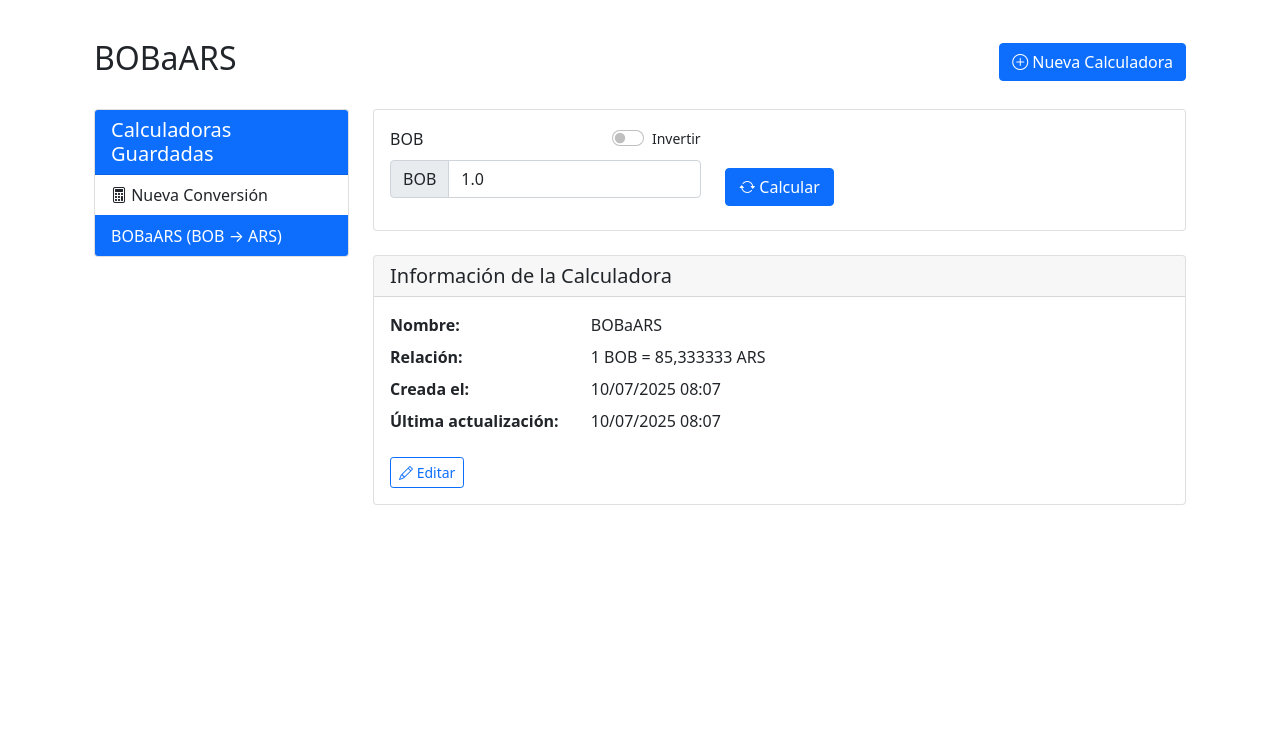
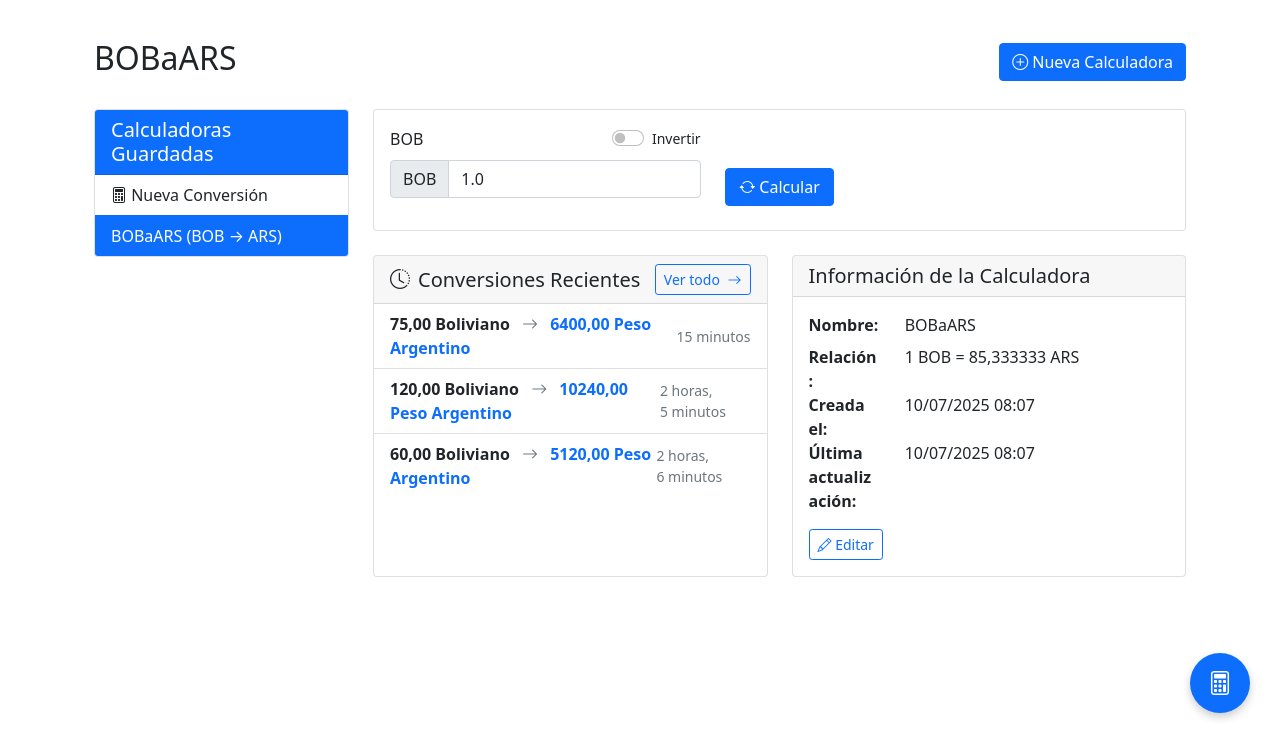
Before and after one commit to orquera10/ga-tos, a Django app: page /calculadoras/calcular/3/ in a window 1280 px wide. Shown: the part 57-800 px from the top of the page. Run offline with Django 5.2, Linux system fonts and the light colour scheme; data comes from the database, SQL or seed files in the repository; both versions use the stored data as it was after the commit; some libraries are stand-ins or nearby versions.

Commit message:
feat: agragado de calculadora de divisas

```diff
--- a/calculadoras/models.py
+++ b/calculadoras/models.py
@@ -1,5 +1,6 @@
 from django.db import models
 from django.utils import timezone
+from django.conf import settings
 
 class CalculadoraDivisa(models.Model):
     MONEDAS = [
@@ -56,3 +57,75 @@ class CalculadoraDivisa(models.Model):
     def get_moneda_destino_display_name(self):
         """Devuelve el nombre completo de la moneda de destino"""
         return dict(self.MONEDAS).get(self.moneda_destino, self.moneda_destino)
+
+
+class HistorialConversion(models.Model):
+    """
+    Registra el historial de conversiones realizadas con cada calculadora
+    """
+    calculadora = models.ForeignKey(
+        CalculadoraDivisa,
+        on_delete=models.CASCADE,
+        related_name='conversiones',
+        verbose_name='Calculadora'
+    )
+    monto_origen = models.DecimalField(
+        max_digits=20,
+        decimal_places=2,
+        verbose_name='Monto origen'
+    )
+    moneda_origen = models.CharField(
+        max_length=3,
+        choices=CalculadoraDivisa.MONEDAS,
+        verbose_name='Moneda origen'
+    )
+    monto_destino = models.DecimalField(
+        max_digits=20,
+        decimal_places=2,
+        verbose_name='Monto destino'
+    )
+    moneda_destino = models.CharField(
+        max_length=3,
+        choices=CalculadoraDivisa.MONEDAS,
+        verbose_name='Moneda destino'
+    )
+    relacion_conversion = models.DecimalField(
+        max_digits=20,
+        decimal_places=10,
+        verbose_name='Relación de conversión'
+    )
+    direccion = models.CharField(
+        max_length=10,
+        choices=[('directa', 'Directa'), ('inversa', 'Inversa')],
+        verbose_name='Dirección de conversión'
+    )
+    fecha_conversion = models.DateTimeField(
+        auto_now_add=True,
+        verbose_name='Fecha de conversión'
+    )
+    ip_usuario = models.GenericIPAddressField(
+        null=True,
+        blank=True,
+        verbose_name='IP del usuario'
+    )
+    user_agent = models.TextField(
+        null=True,
+        blank=True,
+        verbose_name='User Agent'
+    )
+
+    # Nota: Este campo se mantiene para compatibilidad, pero no se usará
+    usuario = models.CharField(
+        max_length=100,
+        null=True,
+        blank=True,
+        verbose_name='Usuario'
+    )
+
+    class Meta:
+        ordering = ['-fecha_conversion']
+        verbose_name = 'Historial de Conversión'
+        verbose_name_plural = 'Historial de Conversiones'
+
+    def __str__(self):
+        return f"{self.monto_origen} {self.moneda_origen} → {self.monto_destino} {self.moneda_destino} ({self.fecha_conversion.strftime('%d/%m/%Y %H:%M')})"
--- a/calculadoras/templates/calculadoras/calcular_divisa.html
+++ b/calculadoras/templates/calculadoras/calcular_divisa.html
@@ -99,10 +99,55 @@
 </div>
 
 {% if calculadora %}
-<div class="card mt-4">
-    <div class="card-header">
-        <h5 class="mb-0">Información de la Calculadora</h5>
+<div class="row mt-4">
+    <!-- Sección de Historial de Conversiones -->
+    <div class="col-md-6 mb-4">
+        <div class="card h-100">
+            <div class="card-header d-flex justify-content-between align-items-center">
+                <h5 class="mb-0">
+                    <i class="bi bi-clock-history me-2"></i>Conversiones Recientes
+                </h5>
+                <a href="{% url 'calculadoras:historial_conversiones' calculadora.id %}" class="btn btn-sm btn-outline-primary">
+                    Ver todo <i class="bi bi-arrow-right ms-1"></i>
+                </a>
+            </div>
+            <div class="card-body p-0">
+                {% if conversiones_recientes %}
+                    <div class="list-group list-group-flush">
+                        {% for conversion in conversiones_recientes %}
+                        <div class="list-group-item">
+                            <div class="d-flex justify-content-between align-items-center">
+                                <div>
+                                    <span class="fw-bold">{{ conversion.monto_origen|floatformat:2 }} {{ conversion.get_moneda_origen_display }}</span>
+                                    <i class="bi bi-arrow-right mx-2 text-muted"></i>
+                                    <span class="text-primary fw-bold">{{ conversion.monto_destino|floatformat:2 }} {{ conversion.get_moneda_destino_display }}</span>
+                                </div>
+                                <small class="text-muted">{{ conversion.fecha_conversion|timesince }}</small>
+                            </div>
+                            {% if conversion.direccion == 'inversa' %}
+                                <div class="small text-muted mt-1">
+                                    <i class="bi bi-arrow-left-right"></i> Conversión inversa
+                                </div>
+                            {% endif %}
+                        </div>
+                        {% endfor %}
+                    </div>
+                {% else %}
+                    <div class="text-center p-4 text-muted">
+                        <i class="bi bi-info-circle me-1"></i>
+                        No hay conversiones recientes
+                    </div>
+                {% endif %}
+            </div>
+        </div>
     </div>
+
+    <!-- Sección de Información de la Calculadora -->
+    <div class="col-md-6 mb-4">
+        <div class="card h-100">
+            <div class="card-header">
+                <h5 class="mb-0">Información de la Calculadora</h5>
+            </div>
     <div class="card-body">
         <dl class="row">
             <dt class="col-sm-3">Nombre:</dt>
@@ -122,6 +167,7 @@
             <a href="{% url 'calculadoras:crear_calculadora' %}" class="btn btn-outline-primary btn-sm">
                 <i class="bi bi-pencil"></i> Editar
             </a>
+        </div>
         </div>
     </div>
 </div>
--- a/calculadoras/urls.py
+++ b/calculadoras/urls.py
@@ -9,6 +9,7 @@ urlpatterns = [
     path('nueva/', views.crear_calculadora, name='crear_calculadora'),
     path('calcular/', views.calcular_divisa, name='calcular_divisa'),
     path('calcular/<int:calculadora_id>/', views.calcular_divisa, name='calcular_con_calculadora'),
+    path('historial/<int:calculadora_id>/', views.historial_conversiones, name='historial_conversiones'),
     path('borrar/<int:calculadora_id>/', views.borrar_calculadora, name='borrar_calculadora'),
     # API endpoints
     path('api/calculadora/<int:calculadora_id>/', api_views.calculadora_detalle_api, name='calculadora_detalle_api'),
--- a/calculadoras/views.py
+++ b/calculadoras/views.py
@@ -2,9 +2,19 @@ from django.shortcuts import render, redirect, get_object_or_404
 from django.contrib import messages
 from django.urls import reverse
 from django.views.decorators.http import require_POST
-from .models import CalculadoraDivisa
+from django.utils import timezone
+from django.db import transaction
+from .models import CalculadoraDivisa, HistorialConversion
 from .forms import CalculadoraDivisaForm, ConversionForm
-from django.utils import timezone
+
+def get_client_ip(request):
+    """Obtiene la IP del cliente"""
+    x_forwarded_for = request.META.get('HTTP_X_FORWARDED_FOR')
+    if x_forwarded_for:
+        ip = x_forwarded_for.split(',')[0]
+    else:
+        ip = request.META.get('REMOTE_ADDR')
+    return ip
 
 def index(request):
     calculadoras = CalculadoraDivisa.objects.all().order_by('-fecha_creacion')
@@ -77,6 +87,21 @@ def calcular_divisa(request, calculadora_id=None):
             # Obtener la fecha/hora actual con la zona horaria configurada
             fecha_actual = timezone.localtime(timezone.now())
 
+            # Crear el registro de historial
+            with transaction.atomic():
+                HistorialConversion.objects.create(
+                    calculadora=calculadora,
+                    monto_origen=monto,
+                    moneda_origen=moneda_origen,
+                    monto_destino=monto_convertido,
+                    moneda_destino=moneda_destino,
+                    relacion_conversion=relacion,
+                    direccion='inversa' if es_conversion_inversa else 'directa',
+                    ip_usuario=get_client_ip(request),
+                    user_agent=request.META.get('HTTP_USER_AGENT', '')[:500],  # Limitamos la longitud
+                    usuario='Anónimo'  # Valor por defecto ya que no hay autenticación
+                )
+
             resultado = {
                 'monto_original': float(monto),
                 'moneda_origen': moneda_origen,
@@ -89,10 +114,58 @@ def calcular_divisa(request, calculadora_id=None):
     else:
         form = ConversionForm(calculadora=calculadora)
 
-    return render(request, 'calculadoras/calcular_divisa.html', {
+    # Preparar el contexto base
+    context = {
         'form': form,
         'calculadoras': calculadoras,
         'calculadora': calculadora,
         'resultado': resultado,
         'titulo': 'Nueva Conversión de Divisas'
+    }
+
+    # Si hay una calculadora, agregar las últimas conversiones al contexto
+    if calculadora:
+        context['conversiones_recientes'] = HistorialConversion.objects.filter(
+            calculadora=calculadora
+        ).order_by('-fecha_conversion')[:5]
+
+    return render(request, 'calculadoras/calcular_divisa.html', context)
+
+
+def historial_conversiones(request, calculadora_id):
+    """Muestra el historial de conversiones para una calculadora específica"""
+    calculadora = get_object_or_404(CalculadoraDivisa, id=calculadora_id)
+
+    # Obtener las últimas 50 conversiones para esta calculadora
+    conversiones = HistorialConversion.objects.filter(
+        calculadora=calculadora
+    ).select_related('calculadora').order_by('-fecha_conversion')[:50]
+
+    # Estadísticas básicas
+    total_conversiones = conversiones.count()
+
+    # Agrupar por día para el gráfico
+    from django.db.models.functions import TruncDay
+    from django.db.models import Count, Sum
+
+    conversiones_por_dia = (
+        HistorialConversion.objects
+        .filter(calculadora=calculadora)
+        .annotate(dia=TruncDay('fecha_conversion'))
+        .values('dia')
+        .annotate(total=Count('id'))
+        .order_by('dia')
+    )
+
+    # Preparar datos para el gráfico
+    dias = [c['dia'].strftime('%d/%m') for c in conversiones_por_dia]
+    totales = [c['total'] for c in conversiones_por_dia]
+
+    return render(request, 'calculadoras/historial_conversiones.html', {
+        'calculadora': calculadora,
+        'conversiones': conversiones,
+        'total_conversiones': total_conversiones,
+        'dias': dias,
+        'totales': totales,
+        'titulo': f'Historial de Conversiones - {calculadora.nombre}'
     })
--- a/presupuestos/static/presupuestos/css/styles.css
+++ b/presupuestos/static/presupuestos/css/styles.css
@@ -25,3 +25,47 @@
 .progress-bar-danger {
     background-color: #dc3545;
 }
+
+/* Botón flotante de calculadoras */
+.floating-calculator-btn {
+    position: fixed;
+    bottom: 30px;
+    right: 30px;
+    width: 60px;
+    height: 60px;
+    border-radius: 50%;
+    background-color: #0d6efd;
+    color: white;
+    text-align: center;
+    box-shadow: 0 4px 8px rgba(0, 0, 0, 0.2);
+    z-index: 1000;
+    display: flex;
+    align-items: center;
+    justify-content: center;
+    font-size: 24px;
+    text-decoration: none;
+    transition: all 0.3s ease;
+    border: none;
+}
+
+.floating-calculator-btn:hover {
+    background-color: #0b5ed7;
+    color: white;
+    transform: translateY(-3px);
+    box-shadow: 0 6px 12px rgba(0, 0, 0, 0.25);
+}
+
+.floating-calculator-btn:active {
+    transform: translateY(1px);
+}
+
+/* Asegurar que el botón sea visible en móviles */
+@media (max-width: 768px) {
+    .floating-calculator-btn {
+        width: 50px;
+        height: 50px;
+        font-size: 20px;
+        bottom: 20px;
+        right: 20px;
+    }
+}
--- a/presupuestos/templates/presupuestos/base.html
+++ b/presupuestos/templates/presupuestos/base.html
@@ -60,5 +60,10 @@
 
     <script src="https://code.jquery.com/jquery-3.6.0.min.js"></script>
     <script src="https://cdn.jsdelivr.net/npm/bootstrap@5.1.3/dist/js/bootstrap.bundle.min.js" integrity="sha384-ka7Sk0Gln4gmtz2MlQnikT1wXgYsOg+OMhuP+IlRH9sENBO0LRn5q+8nbTov4+1p" crossorigin="anonymous"></script>
+
+    <!-- Botón flotante de calculadoras -->
+    <a href="{% url 'calculadoras:index' %}" class="floating-calculator-btn" title="Ir a Calculadoras">
+        <i class="bi bi-calculator"></i>
+    </a>
 </body>
 </html>
```
Also changed, not shown: calculadoras/templates/calculadoras/historial_conversiones.html (added, +162 -0 lines), calculadoras/templates/calculadoras/index.html (+8 -2 lines), calculadoras/migrations/0003_historialconversion.py (added), calculadoras/migrations/0004_historialconversion_usuario.py (added), db.sqlite3.
